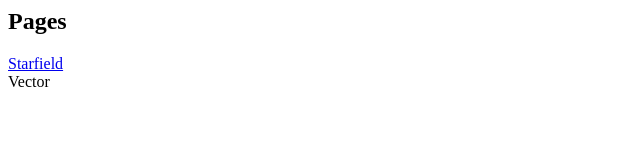
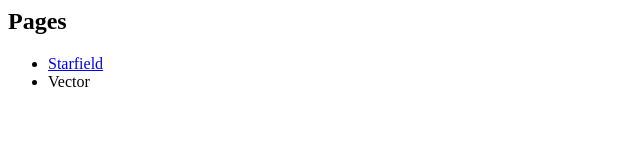
Before and after one commit to jankb/webstuff, a plain HTML site: page index.html in a window 1280 px wide. Shown: the whole page, without its empty margins (0-640 px from the left). Drawn offline with Linux system fonts and the light colour scheme.

Commit message:
Added items as list

```diff
--- a/index.html
+++ b/index.html
@@ -2,7 +2,9 @@
 <body>
 <h2>Pages</h2>
 <hl>
-<a href="starfield.html">Starfield</a><br>
-Vector<br>
+  <ul>
+    <li><a href="starfield.html">Starfield</a></li>
+    <li>Vector</li>
+    </ul>
 </body>
 </html>
```
